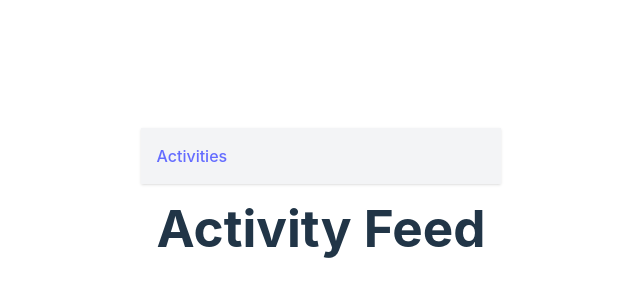
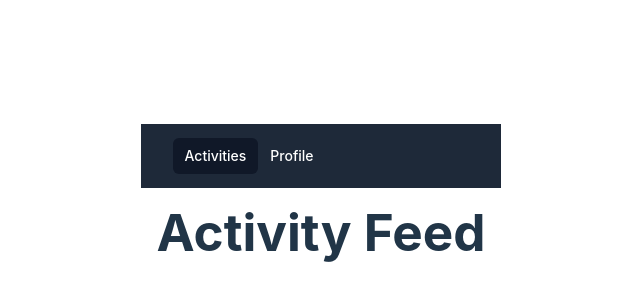
Before and after one commit to tadasmak/socialize_project_frontend, a React (Vite) app: page / in a window 1280 px wide. Shown: the part 200-500 px from the top of the page, without its empty margins (319-959 px from the left). Built offline with nearby package versions, Linux system fonts and the light colour scheme.

Commit message:
Set up navigation as a component

```diff
--- a/src/App.tsx
+++ b/src/App.tsx
@@ -1,4 +1,4 @@
-import { BrowserRouter as Router, Routes, Route, Link } from 'react-router-dom';
+import { BrowserRouter as Router, Routes, Route } from 'react-router-dom';
 import './App.css'
 
 import ActivityFeed from './pages/ActivityFeed';
@@ -7,12 +7,12 @@ import ActivityCreation from './pages/ActivityCreation';
 import Profile from './pages/Profile';
 import User from './pages/User';
 
+import Navigation from './components/Navigation';
+
 const App = () => {
   return (
     <Router>
-      <nav className="p-4 flex gap-4 bg-gray-100 shadow">
-        <Link to="/" className="text-blue-500 hover:underline">Activities</Link>
-      </nav>
+      <Navigation />
 
       <main className="p-4">
         <Routes>
--- /dev/null
+++ b/src/components/Navigation.tsx
@@ -0,0 +1,20 @@
+const navigationItems = [
+  { name: 'Activities', href: '#', current: true },
+  { name: 'Profile', href: '#', current: false }
+]
+
+export default function Navigation() {
+  return (
+    <nav className="bg-gray-800">
+        <div className="mx-auto max-w-7xl px-2 sm:px-6 lg:px-8">
+            <div className="relative flex h-16 items-center justify-between">
+                <div className="absolute inset-y-0 left-0 flex items-center">
+                    {navigationItems.map((item) => (
+                        <div key={item.name} className={`text-white px-3 py-2 rounded-md text-sm font-medium ${item.current ? 'bg-gray-900' : 'hover:bg-gray-700'}`}>{item.name}</div>
+                    ))}
+                </div>
+            </div>
+        </div>
+    </nav>
+  )
+}
```
